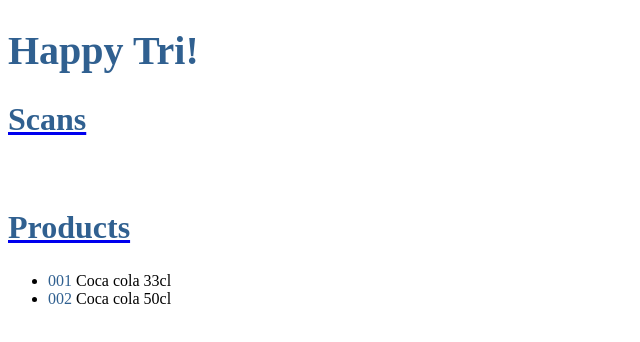
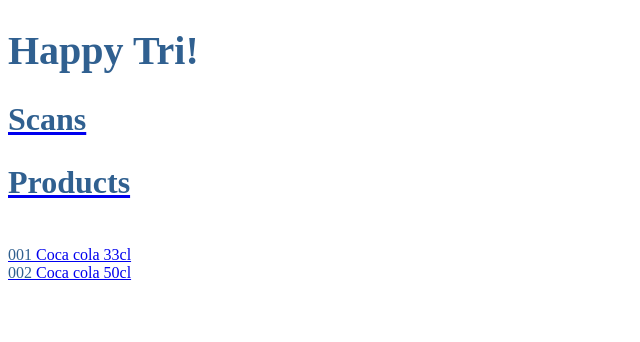
Before and after one commit to ajeans/sandbox, an Angular app in the folder sandbox-web/: page /products in a window 1280 px wide. Shown: the top 342 px of the page, without its empty margins (0-640 px from the left). Built offline with nearby package versions, Linux system fonts and the light colour scheme.

Commit message:
Change the product details view to be loaded from a link to a routable URL. Keep the scans view as selectable with the selected element on the view

```diff
--- a/sandbox-web/src/app/app.component.html
+++ b/sandbox-web/src/app/app.component.html
@@ -1,17 +1,11 @@
 <h1>
   {{title}}
 </h1>
-<a routerLink="/scans"><h2>Scans</h2></a>
+<nav>
+  <a routerLink="/scans"><h2>Scans</h2></a>
+  <a routerLink="/products"><h2>Products</h2></a>
+</nav>
 
-<div *ngIf="selectedScan">
-  <app-product-details [product]="selectedScan.product"></app-product-details>
-</div>
 <br/>
 
-<a routerLink="/products"><h2>Products</h2></a>
-
-<div *ngIf="selectedProduct">
-  <app-product-details [product]="selectedProduct"></app-product-details>
-</div>
-
 <router-outlet></router-outlet>
--- a/sandbox-web/src/app/product/product-details.component.html
+++ b/sandbox-web/src/app/product/product-details.component.html
@@ -1,3 +1,8 @@
-<p>{{product.code}}</p>
-<p>{{product.name}}</p>
-<p>{{product.description}}</p>
+<div *ngIf="!product">
+  Loading...
+</div>
+<div *ngIf="product">
+  <p>{{product.code}}</p>
+  <p>{{product.name}}</p>
+  <p>{{product.description}}</p>
+</div>
--- a/sandbox-web/src/app/product/product-details.component.ts
+++ b/sandbox-web/src/app/product/product-details.component.ts
@@ -1,12 +1,28 @@
-import {Component, Input} from "@angular/core";
+import {Component, OnInit} from "@angular/core";
+import {Params, ActivatedRoute} from "@angular/router";
+import {Location} from '@angular/common';
+import 'rxjs/add/operator/switchMap';
 import {Product} from "../model/product";
+import {ProductService} from "../services/product.service";
 
 @Component({
   selector: 'app-product-details',
   templateUrl: 'product-details.component.html',
-  styleUrls: ['product-details.component.css']
+  styleUrls: ['product-details.component.css'],
+  providers: [ProductService]
 })
-export class ProductDetailsComponent {
-  @Input()
-  product: Product
+export class ProductDetailsComponent implements OnInit {
+
+  product: Product;
+
+  constructor(private productService: ProductService,
+              private route: ActivatedRoute,
+              private location: Location) {
+  }
+
+  ngOnInit(): void {
+     this.route.params
+     .switchMap((params: Params) => this.productService.getProduct(params['id']))
+     .subscribe(product => this.product = product);
+  }
 }
--- a/sandbox-web/src/app/product/products.component.html
+++ b/sandbox-web/src/app/product/products.component.html
@@ -1,6 +1,5 @@
-<ul class="products">
-  <li *ngFor="let product of products"
-      (click)="onProductSelect(product)">
-    <app-product [product]="product" [class.selected]="product === selectedProduct"></app-product>
-  </li>
-</ul>
+<a *ngFor="let product of products"
+   [routerLink]="['/product', product.code]">
+  <app-product [product]="product"></app-product>
+  <br/>
+</a>
--- a/sandbox-web/src/app/product/products.component.ts
+++ b/sandbox-web/src/app/product/products.component.ts
@@ -12,7 +12,6 @@ import {ProductService} from "../services/product.service";
 export class ProductsComponent implements OnInit {
 
   products : Product[];
-  selectedProduct = null;
 
   constructor(private productService: ProductService) { }
 
@@ -23,12 +22,7 @@ export class ProductsComponent implements OnInit {
   initProducts(): void {
     this.productService.getProducts().then(products => {
       this.products = products;
-      this.selectedProduct = this.products[0];
     });
   }
 
-  onProductSelect(product: Product): void {
-    this.selectedProduct = product;
-  }
-
 }
--- a/sandbox-web/src/app/scan/scans.component.html
+++ b/sandbox-web/src/app/scan/scans.component.html
@@ -4,3 +4,10 @@
     <app-scan [scan]="scan" [class.selected]="scan === selectedScan"></app-scan>
   </li>
 </ul>
+
+<br/>
+<div *ngIf="selectedScan">
+  <app-scan [scan]="selectedScan"></app-scan>
+  <br>
+  <app-product [product]="selectedScan.product"></app-product>
+</div>
--- a/sandbox-web/src/app/services/product.service.ts
+++ b/sandbox-web/src/app/services/product.service.ts
@@ -12,7 +12,12 @@ export class ProductService {
   getProducts(): Promise<Product[]> {
     //return Promise.resolve(PRODUCTS);
     return new Promise(resolve => {
-      setTimeout(() => resolve(PRODUCTS), 1000);
+      setTimeout(() => resolve(PRODUCTS), 500);
     });
   }
+
+  getProduct(code: string): Promise<Product> {
+    return this.getProducts()
+      .then(products => products.find(product => product.code === code));
+  }
 }
--- a/sandbox-web/src/app/services/scan.service.ts
+++ b/sandbox-web/src/app/services/scan.service.ts
@@ -13,7 +13,7 @@ export class ScanService {
 
   getScans(): Promise<Scan[]> {
     return new Promise(resolve => {
-      setTimeout(() => resolve(SCANS), 5000);
+      setTimeout(() => resolve(SCANS), 3000);
     });
   }
 
```
Also changed, not shown: sandbox-web/src/app/app.module.ts (+10 -1 lines).
